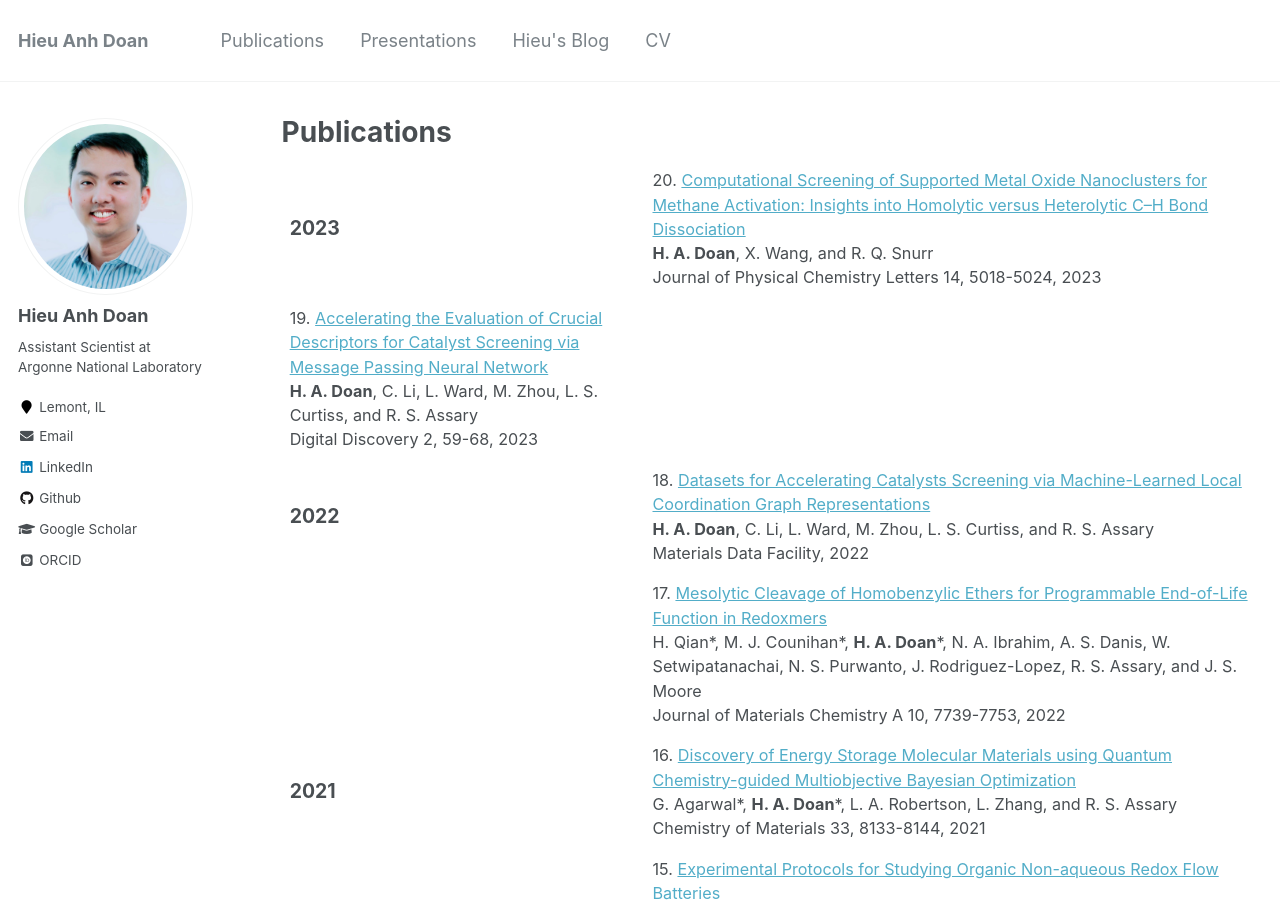
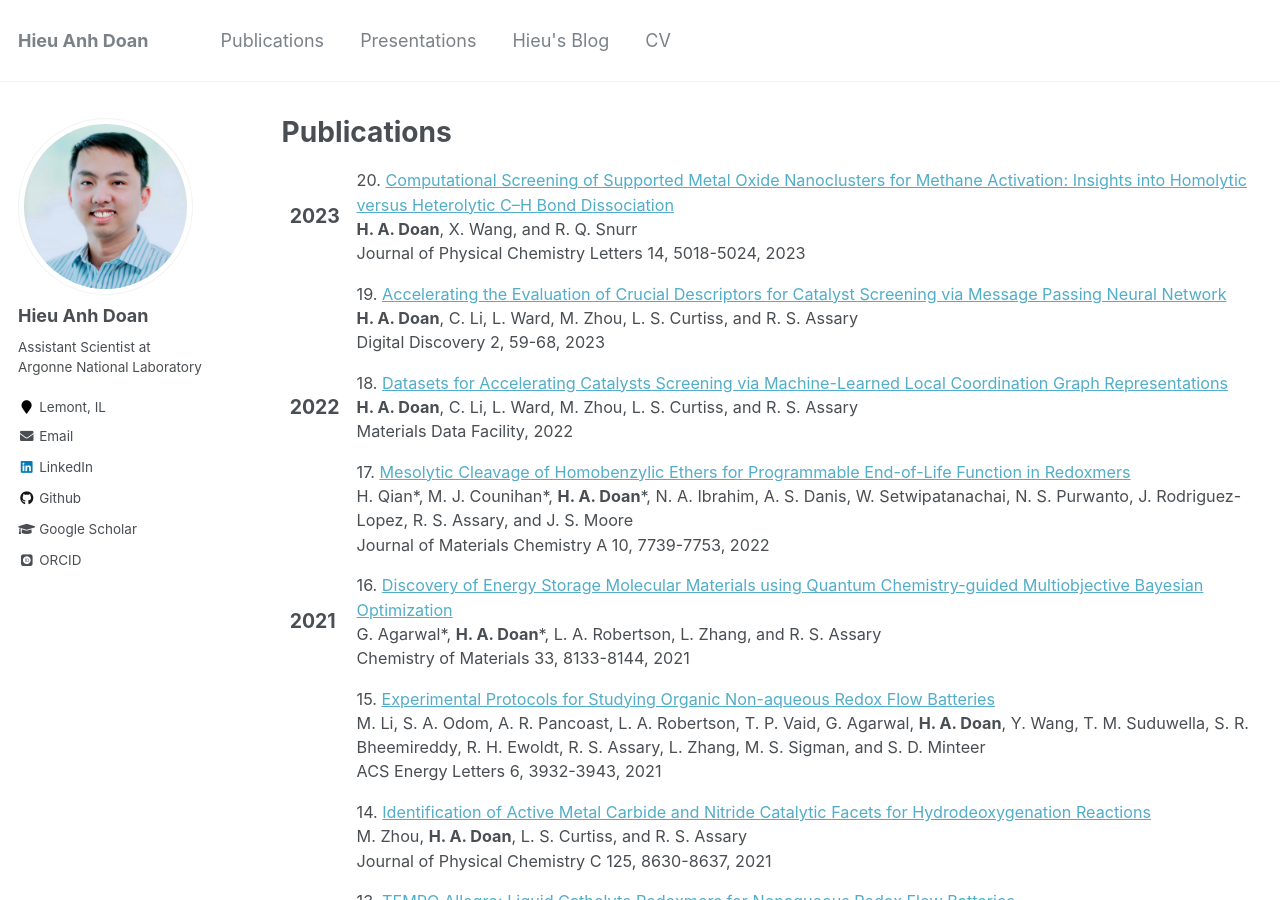
Before and after one commit to hieuadoan/hieuadoan.github.io, a Jekyll site: the page built from _pages/publications.html, in a window 1280 px wide and 900 px high. Built offline with Jekyll 4.4.1, drawn with Linux system fonts in a browser that asks for light colours; some web fonts are replaced.

Commit message:
Fixed alignment

```diff
--- a/_pages/publications.html
+++ b/_pages/publications.html
@@ -37,6 +37,11 @@ author_profile: true
 	</tr>
 
 	<tr>
+		<td>
+			<span class="date">
+
+			</span>
+		</td>
 		<td class="publication">
 			<span class="pubtitle">
 				  19. <a href="https://pubs.rsc.org/en/content/articlelanding/2022/dd/d2dd00088a"> Accelerating the Evaluation of Crucial Descriptors for Catalyst Screening via Message Passing Neural Network </a>
```
